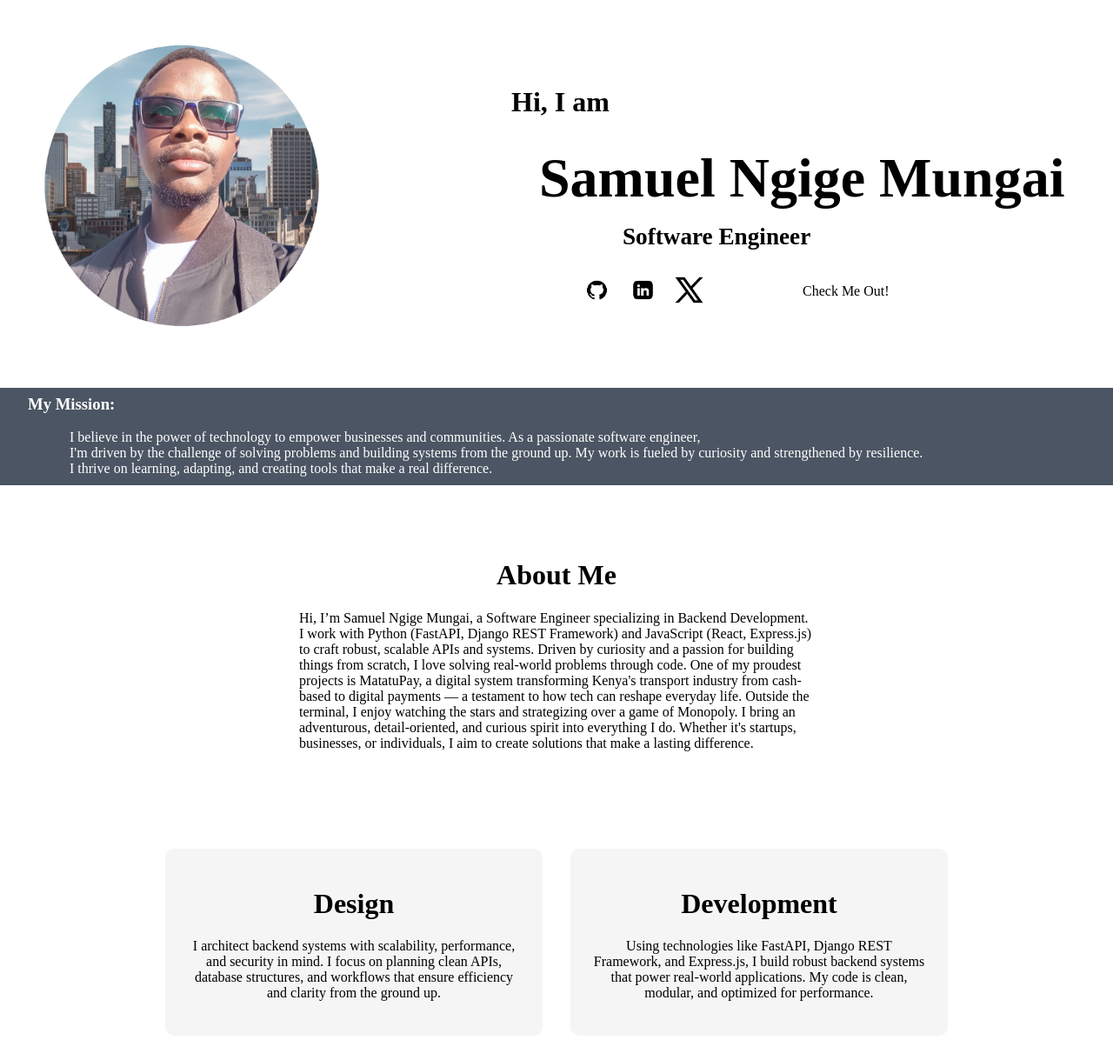
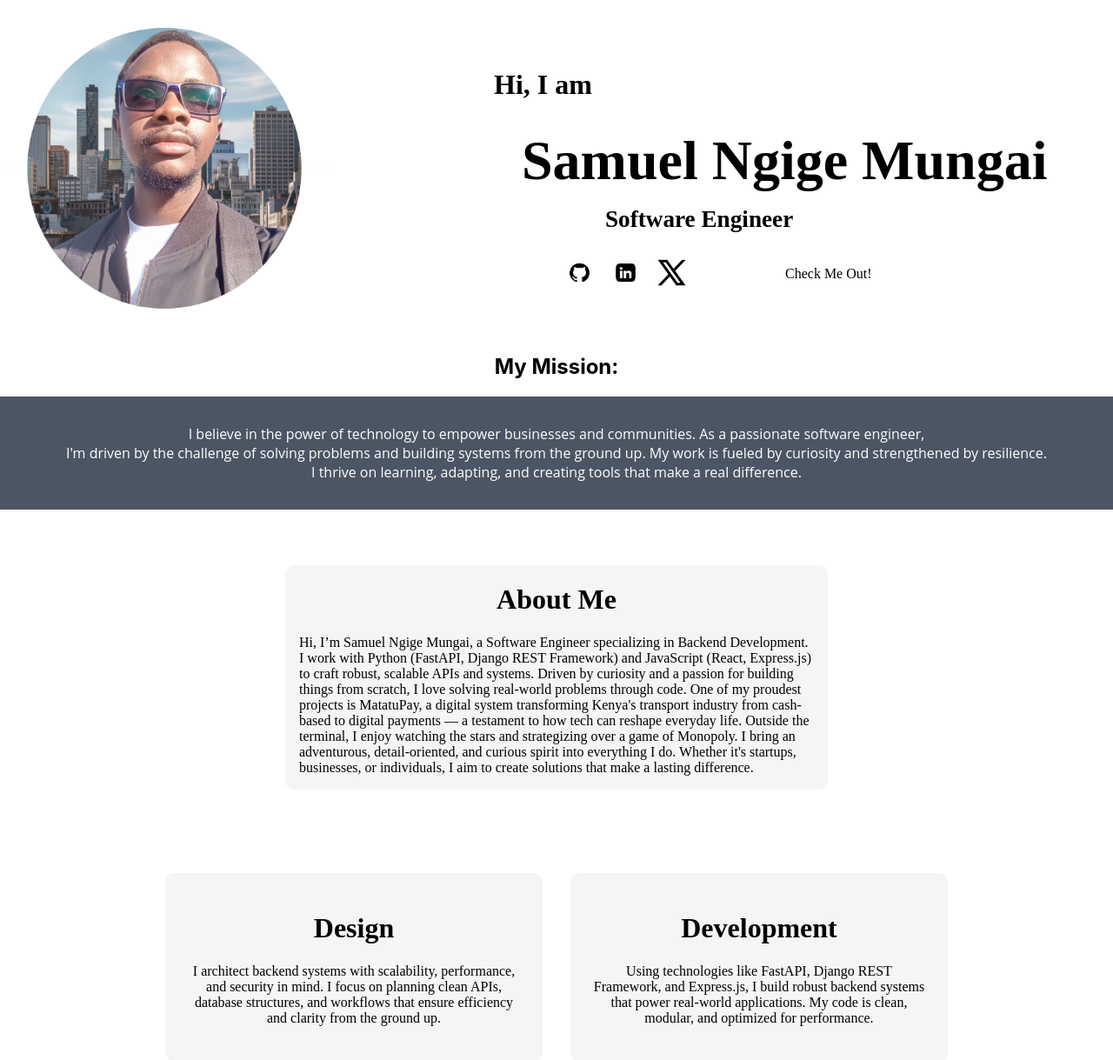
Before and after one commit to samuelnmu/my_portfolio, a Django app: page / in a window 1280 px wide. Shown: the part 71-1290 px from the top of the page at 87% size. Run offline with Django 5.2, Linux system fonts and the light colour scheme.

Commit message:
Adjusted my mission design and the about section

```diff
--- a/myportfolio/app/static/app/css/home_page.css
+++ b/myportfolio/app/static/app/css/home_page.css
@@ -55,7 +55,7 @@ a {
     align-items: center;
     gap: 30px;
     /* Space between image and text */
-    padding: 20px;
+    /* padding: 20px; */
 }
 
 
@@ -96,18 +96,19 @@ a {
 }
 
 /* Mission */
-.mission{
-    background-color: #4b5563;
-    height: 7rem;
-}
-.mission h3 {
-    color: white;
-    padding-left: 2rem;
-    padding-top: 0.5rem;
+.mission-1 h2{
+    text-align: center;
+    font-family: "Inter", sans-serif;
 }
 .mission p{
     color: white;
-    margin-left: 5rem;
+    font-family: "open Sans", sans-serif;
+}
+.mission{
+    background-color: #4b5563;
+    text-align: center;
+    margin: auto;
+    padding: 1rem;
 }
 
 /* About me section */
@@ -123,6 +124,8 @@ a {
     padding-left: 1rem;
     padding-right: 1rem;
     margin: 4rem auto;
+    background-color: #f5f5f5;
+    border-radius: 10px;
 }
 .about-me1 h1{
     text-align: center;
--- a/myportfolio/app/templates/app/home.html
+++ b/myportfolio/app/templates/app/home.html
@@ -38,14 +38,18 @@
     </div>
 
     <!-- Mission Section -->
-    <div class="mission">
-        <h3>My Mission:</h3>
-        <p>
-            I believe in the power of technology to empower businesses and communities. As a passionate software engineer, <br> I'm
-            driven by the challenge of solving problems and building systems from the ground up. My work is fueled by curiosity and
-            strengthened by resilience. <br> I thrive on learning, adapting, and creating tools that make a real difference.
-        </p>
-    </div>
+     <div class="mission-1">
+        <h2>My Mission:</h2>
+        <div class="mission">
+            <p>
+                I believe in the power of technology to empower businesses and communities. As a passionate software engineer,
+                <br> I'm
+                driven by the challenge of solving problems and building systems from the ground up. My work is fueled by
+                curiosity and
+                strengthened by resilience. <br> I thrive on learning, adapting, and creating tools that make a real difference.
+            </p>
+            </div>
+     </div>
 
     <!-- About section -->
      <div class="about-me">
```
